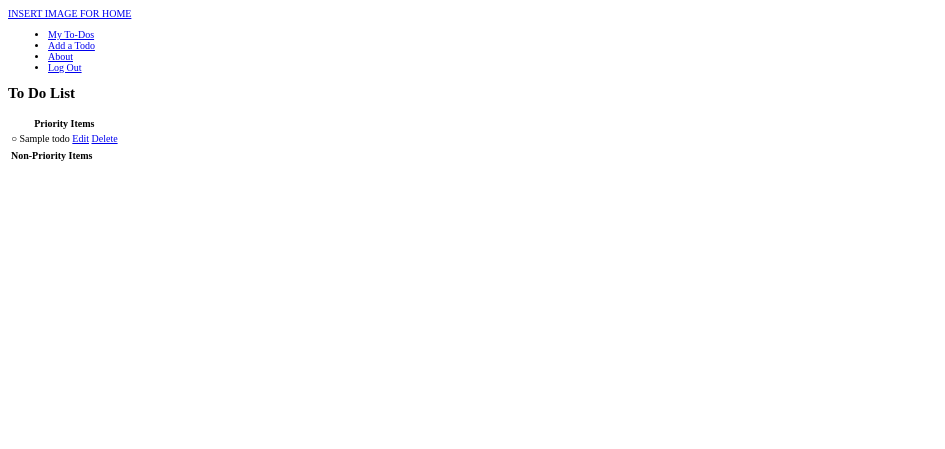
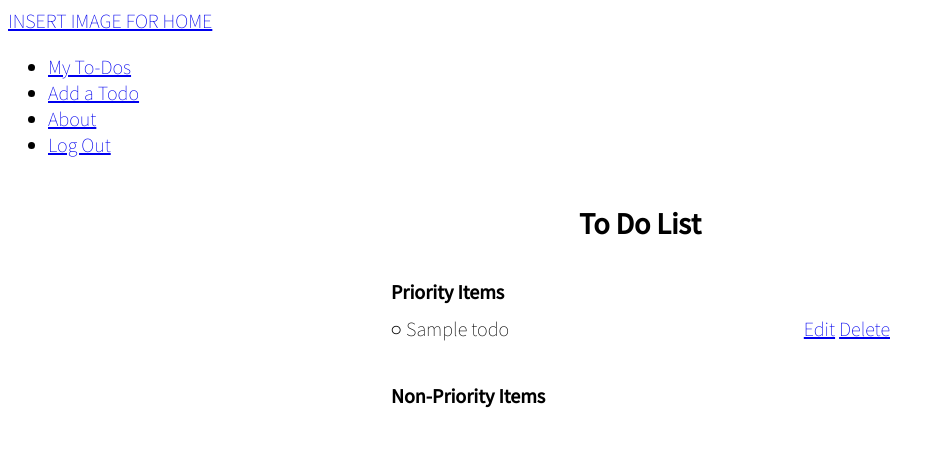
Before and after one commit to christinew2/igotthis, a Django app: page /todos/ in a window 1280 px wide. Shown: the top 449 px of the page, without its empty margins (0-945 px from the left). Run offline with Django 3.2, Linux system fonts and the light colour scheme; a user stored in the database is signed in; tables that the repository leaves empty hold one stand-in row (values such as "Sample post"); lists and menus that the app fills with data are empty.

Commit message:
basic styling for table

```diff
--- a/main_app/static/css/base.css
+++ b/main_app/static/css/base.css
@@ -16,3 +16,9 @@ html {
   :root {
       font-size: 62.5%
 }
+
+body {
+    font-size: 2rem;
+    font-family: 'Assistant', sans-serif;
+    font-weight: 200;
+}
--- a/main_app/static/css/index.css
+++ b/main_app/static/css/index.css
@@ -0,0 +1,35 @@
+main {
+    display: flex;
+    flex-direction: column;
+    align-items: center;
+    max-width: 100%;
+}
+
+h1 {
+
+}
+
+.table-container {
+    margin: 1rem 5rem;
+    align-items: center;
+}
+
+table {
+    border-collapse: collapse;
+    text-align: left;
+    margin-bottom: 3rem;
+    width: 50rem;
+}
+
+thead {
+    padding: 1rem 0;
+}
+td {
+    padding: 1rem 0;
+}
+
+.cell-container{
+    display: flex;
+    flex-direction: row;
+    justify-content: space-between;
+}
--- a/main_app/templates/base.html
+++ b/main_app/templates/base.html
@@ -6,6 +6,9 @@
     <meta http-equiv="X-UA-Compatible" content="IE=edge">
     <meta name="viewport" content="width=device-width, initial-scale=1.0">
     <link rel="shortcut icon" type="image/png" href="{% static 'images/to-do-list.png' %}"/>
+    <link rel="preconnect" href="https://fonts.googleapis.com">
+    <link rel="preconnect" href="https://fonts.gstatic.com" crossorigin>
+    <link href="https://fonts.googleapis.com/css2?family=Assistant:wght@200;300;400;500&display=swap" rel="stylesheet">
     <title>I Got This ToDo App</title>
     <link rel="stylesheet" type="text/css" href="{% static 'css/base.css' %}"/>
     {% block head %}
--- a/main_app/templates/todos/index.html
+++ b/main_app/templates/todos/index.html
@@ -2,25 +2,25 @@
 {% load static %}
 
 {% block head %}
-<link rel="stylesheet" type="text/css" href="{% static 'css/cat-index.css' %}"/>
+<link rel="stylesheet" type="text/css" href="{% static 'css/index.css' %}"/>
 {% endblock  %}
 
 
 {% block content %}
-
+<main>
 <section class="page-header">
     <h1>To Do List</h1>
 </section>
 
-<section class="card-container">
+<section class="table-container">
     <table>
         <thead><tr><th>Priority Items</th></tr></thead>
         <tbody>
             {% for todo in todos %}
             {% if todo.is_priority == True %}
                 <tr><td>
-                    <div>
-                    ○ {{todo.name}}
+                    <div class="cell-container">
+                    <span>○ {{todo.name}} </span>
                     <span class='todo-actions'>
                         <a href="{% url 'todos_update' todo.id %}">Edit</a>
                         <a href="{% url 'todos_delete' todo.id %}">Delete</a>
@@ -37,8 +37,8 @@
             {% for todo in todos %}
             {% if todo.is_priority == False %}
                 <tr><td>
-                    <div>
-                    ○ {{todo.name}}
+                    <div class="cell-container">
+                    <span>○ {{todo.name}} </span>
                     <span class='todo-actions'>
                         <a href="{% url 'todos_update' todo.id %}">Edit</a>
                         <a href="{% url 'todos_delete' todo.id %}">Delete</a>
@@ -51,5 +51,5 @@
     </table>
 
 </section>
-
+</main>
 {% endblock  %}
```
Also changed, not shown: main_app/migrations/0003_alter_todo_name.py (added), main_app/migrations/0004_alter_todo_name.py (added), main_app/migrations/0005_alter_todo_name.py (added), main_app/migrations/0006_alter_todo_name.py (added).
